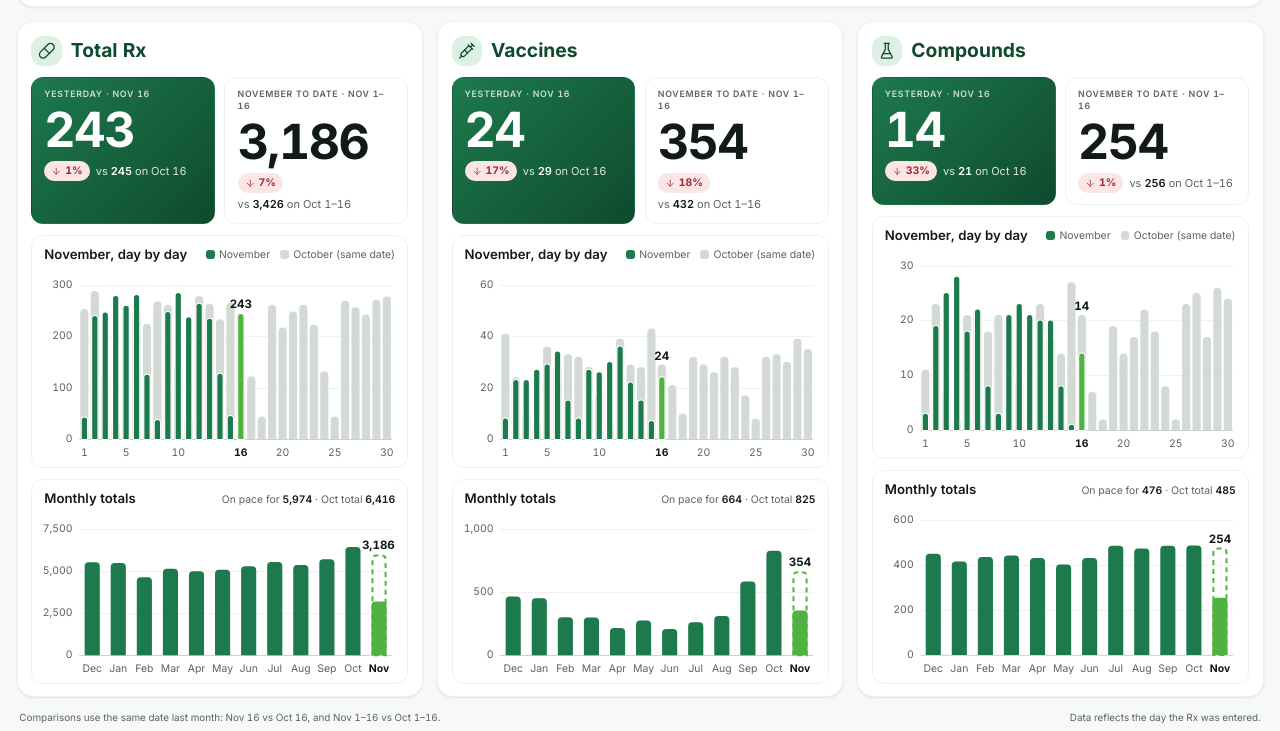
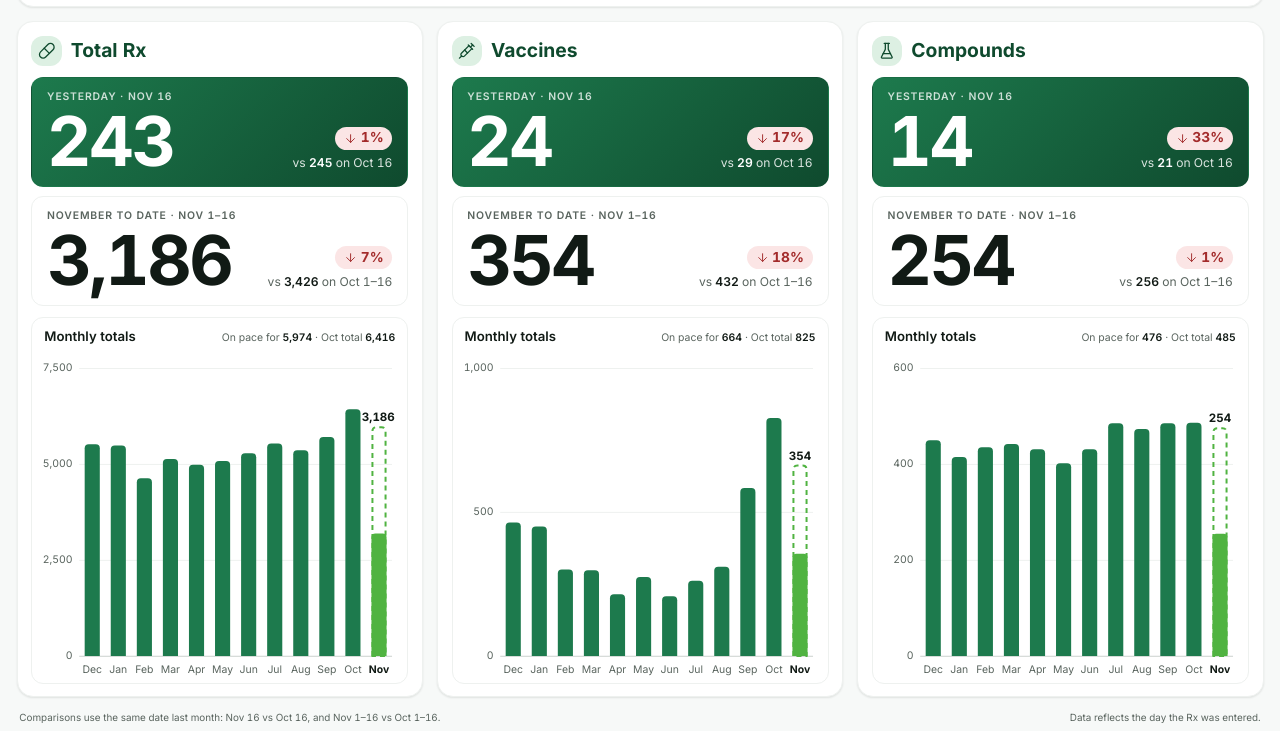
Before and after one commit to colbylimb/NambeLA-KPI, a plain HTML site: page index.html in a window 1280 px wide. Shown: the part 69-800 px from the top of the page. Drawn offline with Linux system fonts and the light colour scheme.

Commit message:
Remove the day-by-day chart; stack KPI tiles with larger numbers
Each column is now Today, Month to date, then Monthly totals, which
gets the freed height. Numbers and change pills are bigger for the TV.

Co-Authored-By: Claude Opus 5.5 <noreply@anthropic.com>
Claude-Session: https://claude.ai/code/session_01Azq791TareJatiYuWrZTGm

```diff
--- a/assets/app.js
+++ b/assets/app.js
@@ -16,7 +16,7 @@
     { key: "compounds", name: "Compounds", unit: "compounds made", icon: "flask" }
   ];
 
-  var COLORS = { bar: "#1D7A4D", accent: "#50B341", ghost: "#D3DAD6", surface: "#FFFFFF" };
+  var COLORS = { bar: "#1D7A4D", accent: "#50B341", surface: "#FFFFFF" };
 
   var ICONS = {
     syringe: '<path d="m18 2 4 4"/><path d="m17 7 3-3"/><path d="M19 9 8.7 19.3c-1 1-2.5 1-3.4 0l-.6-.6c-1-1-1-2.5 0-3.4L15 5"/><path d="m9 11 4 4"/><path d="m5 19-3 3"/><path d="m14 4 6 6"/>',
@@ -126,16 +126,7 @@
       mtdPrev: sumRange(metric, p.y, p.m, 1, pd)
     };
 
-    // Daily series for this month and last month (by day of month).
-    var dimCur = daysIn(y, m), dimPrev = daysIn(p.y, p.m);
-    out.daily = [];
-    for (var i = 1; i <= dimCur; i++) {
-      out.daily.push({
-        day: i,
-        cur: i <= d ? val(metric, y, m, i) : null,
-        prev: i <= dimPrev ? val(metric, p.y, p.m, i) : null
-      });
-    }
+    var dimCur = daysIn(y, m);
 
     // Last 12 months of totals, current month = month to date.
     out.monthly = [];
@@ -183,22 +174,16 @@
         '<div class="kpis">' +
           '<div class="kpi is-primary">' +
             '<div class="overline">' + dayLabel(c.y, c.m, c.d) + "</div>" +
-            '<div class="value">' + fmtNum(c.day) + "</div>" +
+            '<div class="kpi-row"><div class="value">' + fmtNum(c.day) + "</div>" +
             '<div class="compare">' + deltaPill(c.day, c.dayPrev) +
-              compareText(c.dayPrev, fmtShort(c.p.y, c.p.m, c.pd)) + "</div>" +
+              compareText(c.dayPrev, fmtShort(c.p.y, c.p.m, c.pd)) + "</div></div>" +
           "</div>" +
           '<div class="kpi">' +
             '<div class="overline">' + mName + " to date · " + MON[c.m] + " 1–" + c.d + "</div>" +
-            '<div class="value">' + fmtNum(c.mtd) + "</div>" +
+            '<div class="kpi-row"><div class="value">' + fmtNum(c.mtd) + "</div>" +
             '<div class="compare">' + deltaPill(c.mtd, c.mtdPrev) +
-              compareText(c.mtdPrev, MON[c.p.m] + " 1–" + c.pd) + "</div>" +
+              compareText(c.mtdPrev, MON[c.p.m] + " 1–" + c.pd) + "</div></div>" +
           "</div>" +
-        "</div>" +
-        '<div class="chart-card daily">' +
-          '<div class="chart-head"><h3>' + mName + ", day by day</h3>" +
-            '<div class="legend"><span><i style="background:' + COLORS.bar + '"></i>' + mName + "</span>" +
-            '<span><i style="background:' + COLORS.ghost + '"></i>' + pName + " (same date)</span></div></div>" +
-          '<div class="chart" data-chart="daily" data-metric="' + mt.key + '"></div>' +
         "</div>" +
         '<div class="chart-card monthly">' +
           '<div class="chart-head"><h3>Monthly totals</h3>' +
@@ -294,58 +279,6 @@
     return { svg: svg, W: W, H: H, m: m, pw: pw, ph: ph, y: y, R: R };
   }
 
-  function drawDaily(host, c) {
-    var data = c.daily, n = data.length;
-    var maxV = Math.max.apply(null, data.map(function (p) { return Math.max(p.cur || 0, p.prev || 0); }));
-    var f = frame(host, maxV, 4), slot = f.pw / n, R = f.R;
-    var ghostW = Math.max(4, slot * 0.78), curW = Math.max(3, slot * 0.5);
-    var base = f.y(0);
-
-    data.forEach(function (p, i) {
-      var cx = f.m.l + slot * i + slot / 2;
-      if (p.prev != null && p.prev > 0) {
-        f.svg.appendChild(el("path", { d: barPath(cx - ghostW / 2, f.y(p.prev), ghostW, base - f.y(p.prev), 4), fill: COLORS.ghost }));
-      }
-      if (p.cur != null && p.cur > 0) {
-        var isLatest = p.day === c.d;
-        f.svg.appendChild(el("path", {
-          d: barPath(cx - curW / 2, f.y(p.cur), curW, base - f.y(p.cur), 4),
-          fill: isLatest ? COLORS.accent : COLORS.bar,
-          stroke: COLORS.surface, "stroke-width": 2, "paint-order": "stroke"
-        }));
-      }
-      // hover target + native tooltip
-      var hit = el("rect", { x: f.m.l + slot * i, y: f.m.t, width: slot, height: f.ph, fill: "transparent" });
-      hit.appendChild(el("title", {}, fmtShort(c.y, c.m, p.day) + ": " + fmtNum(p.cur) + "  ·  " +
-        fmtShort(c.p.y, c.p.m, p.day) + ": " + fmtNum(p.prev)));
-      f.svg.appendChild(hit);
-    });
-
-    // Value label on the latest day.
-    var latest = data[c.d - 1];
-    if (latest && latest.cur != null) {
-      var lx = f.m.l + slot * (c.d - 1) + slot / 2;
-      var top = Math.min(f.y(latest.cur), latest.prev != null ? f.y(latest.prev) : Infinity);
-      f.svg.appendChild(el("text", { x: lx, y: top - 0.45 * R, "text-anchor": "middle", "class": "val" }, fmtNum(latest.cur)));
-    }
-
-    // Day-of-month ticks: 1, every 5th, last day, and the latest day (bold).
-    var show = {};
-    show[1] = true; for (var k = 5; k <= n; k += 5) show[k] = true; show[n] = true;
-    Object.keys(show).forEach(function (k) { if (Math.abs(+k - c.d) < 2) delete show[k]; });
-    if (n - 30 < 2 && show[n] && show[30] && n !== 30) delete show[30];
-    show[c.d] = "strong";
-    Object.keys(show).forEach(function (k) {
-      f.svg.appendChild(el("text", {
-        x: f.m.l + slot * (+k - 1) + slot / 2, y: f.H - 0.35 * R, "text-anchor": "middle",
-        "class": show[k] === "strong" ? "tick strong" : "tick"
-      }, k));
-    });
-
-    f.svg.setAttribute("aria-label", MONTHS[c.m] + " daily counts compared with " + MONTHS[c.p.m]);
-    host.replaceChildren(f.svg);
-  }
-
   function drawMonthly(host, c) {
     var data = c.monthly, n = data.length;
     var maxV = Math.max(c.pace || 0, Math.max.apply(null, data.map(function (p) { return p.total || 0; })));
@@ -396,8 +329,7 @@
     document.querySelectorAll("[data-chart]").forEach(function (host) {
       var c = computed[host.getAttribute("data-metric")];
       if (!c) return;
-      if (host.getAttribute("data-chart") === "daily") drawDaily(host, c);
-      else drawMonthly(host, c);
+      drawMonthly(host, c);
     });
   }
 
--- a/assets/styles.css
+++ b/assets/styles.css
@@ -137,27 +137,31 @@ body.has-pointer { cursor: default; }
 }
 
 /* KPI tiles */
-.kpis { display: grid; grid-template-columns: 1fr 1fr; gap: 0.85rem; }
+.kpis { display: grid; grid-template-columns: 1fr; gap: 0.85rem; }
 .kpi {
   border: 1px solid var(--ink-100);
   border-radius: var(--radius-card);
-  padding: 0.95rem 1.1rem 1rem;
+  padding: 1.1rem 1.35rem 1.2rem;
   background: var(--surface);
 }
 .kpi.is-primary { background: linear-gradient(135deg, var(--forest), var(--pine)); border-color: transparent; color: #fff; }
 .overline {
-  font-size: 0.8rem; line-height: 1.1rem; font-weight: 600;
+  font-size: 0.95rem; line-height: 1.3rem; font-weight: 600;
   letter-spacing: 0.08em; text-transform: uppercase;
   color: var(--ink-600);
 }
 .kpi.is-primary .overline { color: rgba(255,255,255,.78); }
+.kpi-row {
+  display: flex; align-items: flex-end; justify-content: space-between; gap: 1rem;
+  margin-top: 0.6rem;
+}
 .kpi .value {
-  font-size: 4.4rem; line-height: 1; font-weight: 700; letter-spacing: -0.03em;
-  margin: 0.5rem 0 0.65rem;
+  font-size: 6.25rem; line-height: 0.9; font-weight: 700; letter-spacing: -0.035em;
 }
 .kpi .compare {
-  display: flex; align-items: center; gap: 0.35rem 0.55rem; flex-wrap: wrap;
-  font-size: 1rem; line-height: 1.35rem; color: var(--ink-600);
+  display: flex; flex-direction: column; align-items: flex-end; gap: 0.5rem;
+  text-align: right; padding-bottom: 0.15rem;
+  font-size: 1.1rem; line-height: 1.45rem; color: var(--ink-600);
 }
 .kpi.is-primary .compare { color: rgba(255,255,255,.85); }
 .kpi .compare b { color: var(--ink-900); font-weight: 600; }
@@ -165,10 +169,10 @@ body.has-pointer { cursor: default; }
 
 .delta {
   display: inline-flex; align-items: center; gap: 0.3rem;
-  border-radius: 999px; padding: 0.22rem 0.65rem;
-  font-size: 0.95rem; font-weight: 700;
+  border-radius: 999px; padding: 0.3rem 0.8rem;
+  font-size: 1.25rem; font-weight: 700;
 }
-.delta svg { width: 0.95rem; height: 0.95rem; }
+.delta svg { width: 1.2rem; height: 1.2rem; }
 .delta.up   { background: var(--success-bg); color: #13703D; }
 .delta.down { background: var(--error-bg);   color: #A32B2B; }
 .delta.flat { background: var(--ink-100);    color: var(--ink-800); }
@@ -181,7 +185,6 @@ body.has-pointer { cursor: default; }
   border-radius: var(--radius-card);
   padding: 0.9rem 1.1rem 0.6rem;
 }
-.chart-card.daily { flex-grow: 1.15; }
 .chart-head {
   display: flex; align-items: baseline; justify-content: space-between; gap: 1rem;
   margin-bottom: 0.35rem;
@@ -231,7 +234,9 @@ body.has-pointer { cursor: default; }
   .clock .time { font-size: 1.25rem; }
   .grid { grid-template-columns: 1fr; }
   .panel { padding: 16px; }
-  .kpi .value { font-size: 2.75rem; }
+  .kpi .value { font-size: 3.25rem; }
+  .kpi .compare { font-size: 0.95rem; }
+  .delta { font-size: 1rem; }
   .chart-card { flex: none; }
   .chart { flex: none; height: 220px; }
   .chart-head { flex-wrap: wrap; }
```
Also changed, not shown: docs/preview.png, 1 other file.
